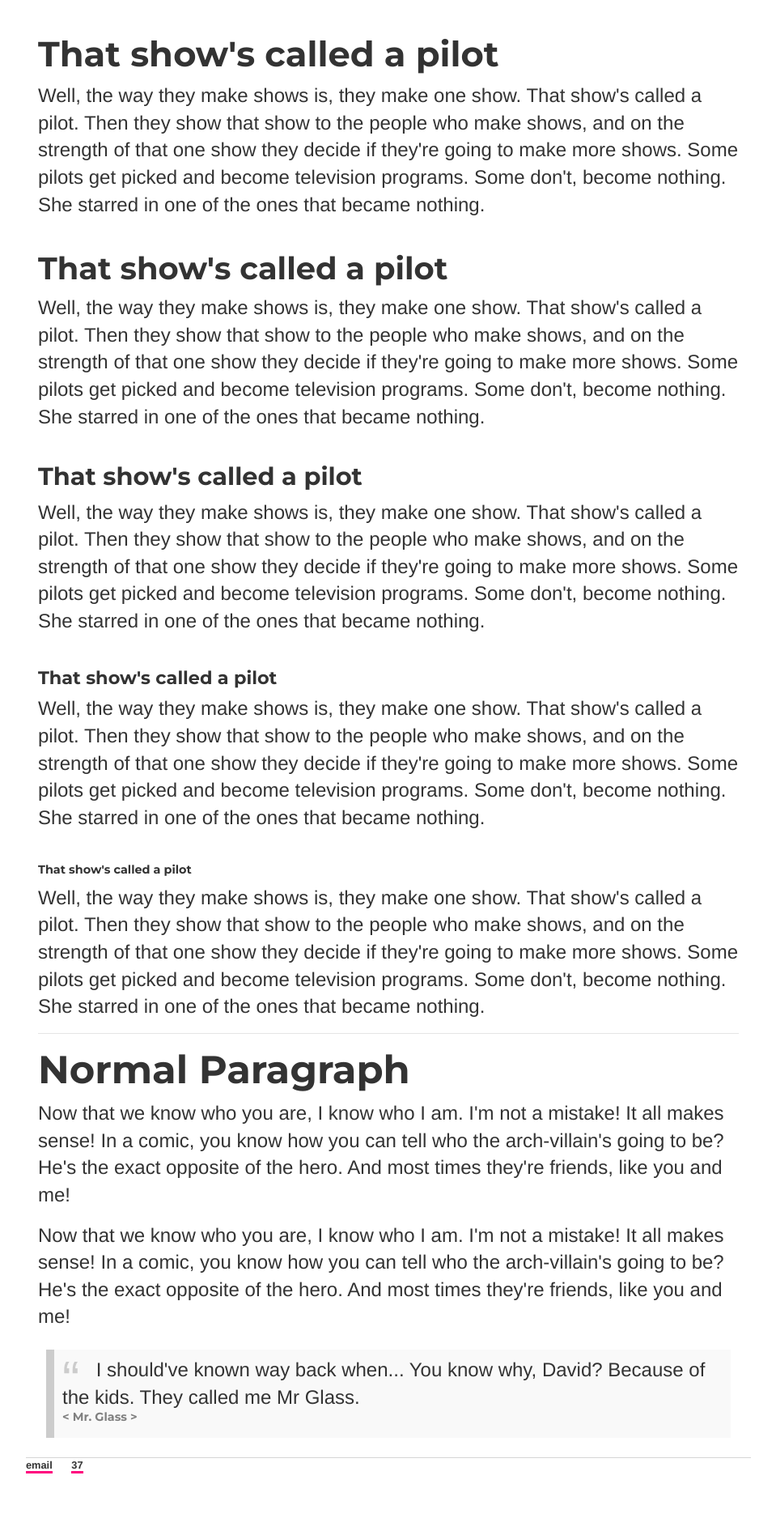
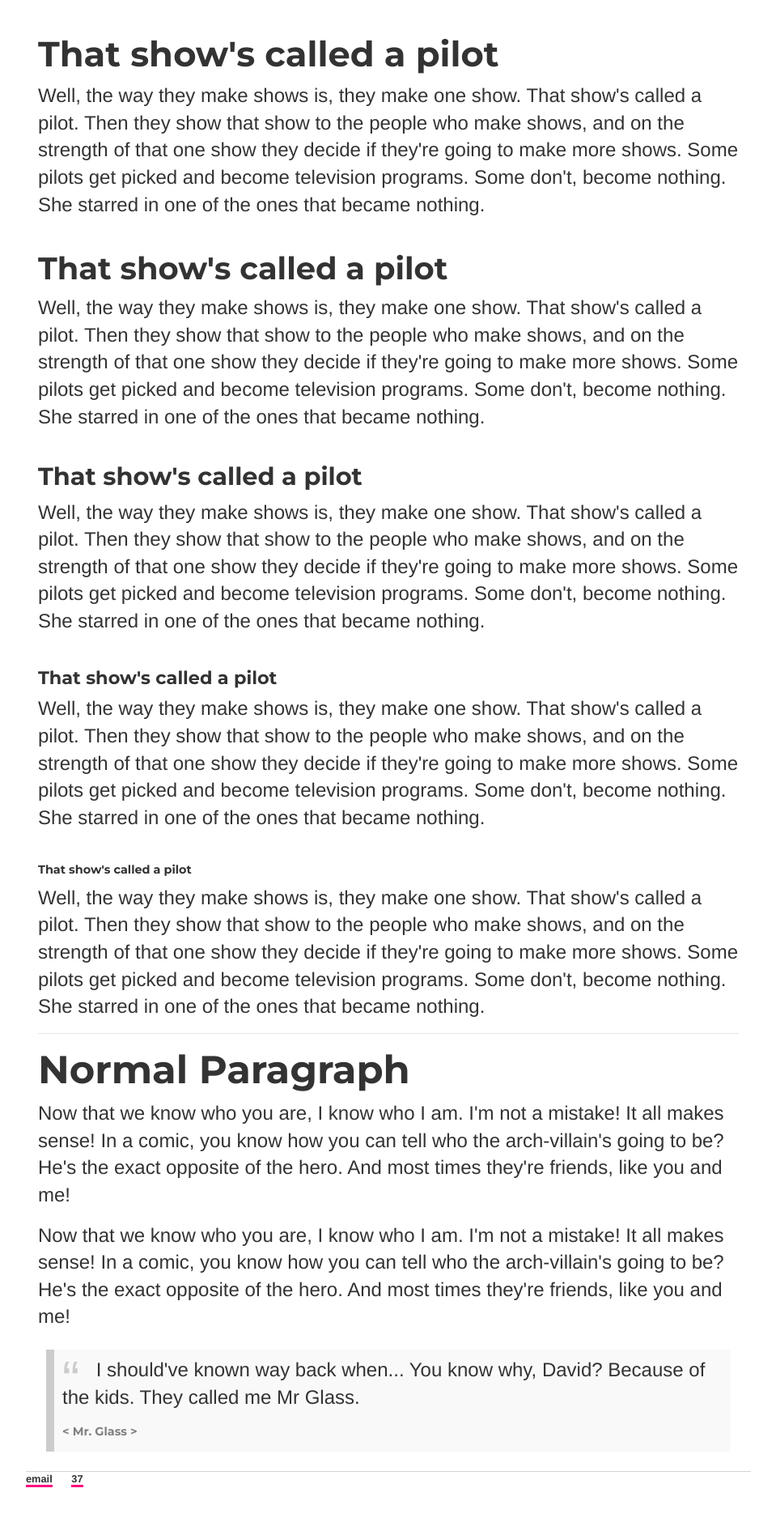
Before and after one commit to ariesti/ariesti.github.io, a Jekyll site: the page built from style/index.html, in a window 1280 px wide. Shown: the part 1101-2997 px from the top of the page at 81% size, without its empty margins (160-1119 px from the left). Built offline with Jekyll 4.4.1, drawn with Linux system fonts in a browser that asks for light colours.

Commit message:
Adding space

```diff
--- a/style/index.html
+++ b/style/index.html
@@ -52,7 +52,7 @@ permalink: /style/
 		<p>Now that we know who you are, I know who I am. I'm not a mistake! It all makes sense! In a comic, you know how you can tell who the arch-villain's going to be? He's the exact opposite of the hero. And most times they're friends, like you and me!</p>
 		<p>Now that we know who you are, I know who I am. I'm not a mistake! It all makes sense! In a comic, you know how you can tell who the arch-villain's going to be? He's the exact opposite of the hero. And most times they're friends, like you and me!</p>
 		<blockquote>
-			<p>I should've known way back when... You know why, David? Because of the kids. They called me Mr Glass.</p><br>
-			<p><h6 style="color:#808080">< Mr. Glass ></h6><p>
+			<p>I should've known way back when... You know why, David? Because of the kids. They called me Mr Glass.</p>
+			<p><h6 style="color:#808080"><br>< Mr. Glass ></h6><p>
 		</blockquote>
 	</div>
```
